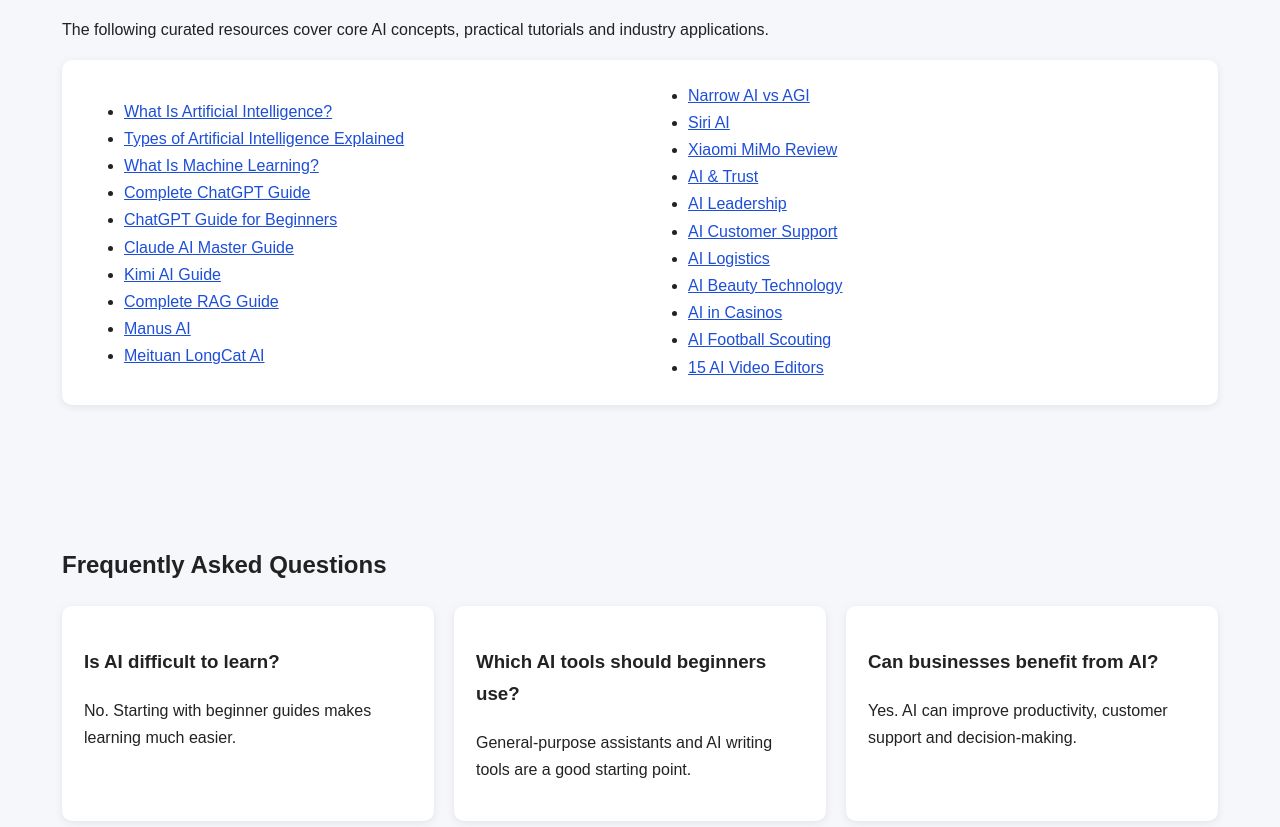
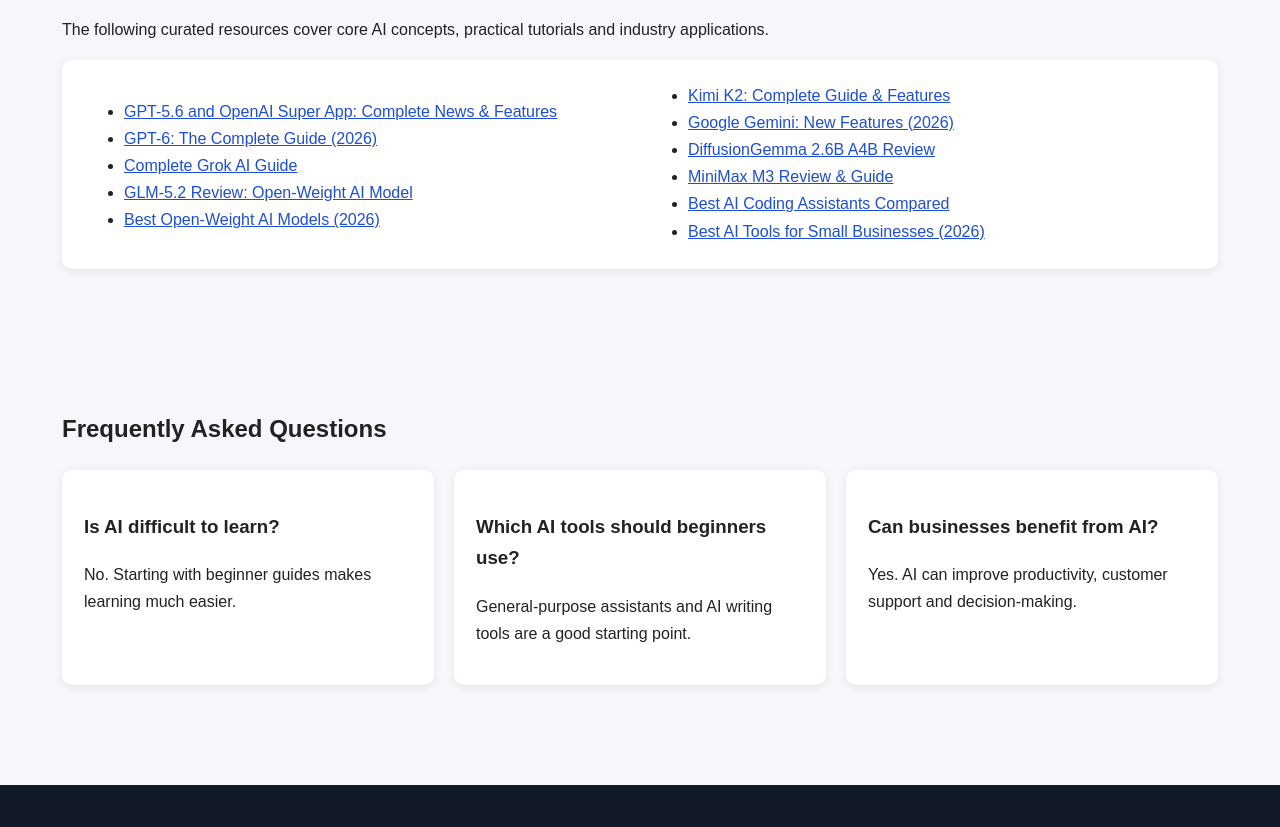
Before and after one commit to z49vmu56/AI-Toolkit-Hub, a plain HTML site: page index.html in a window 1280 px wide. Shown: the part 1539-2366 px from the top of the page. Drawn offline with Linux system fonts and the light colour scheme.

Commit message:
Update index.html

```diff
--- a/index.html
+++ b/index.html
@@ -114,29 +114,77 @@
 <p>The following curated resources cover core AI concepts, practical tutorials and industry applications.</p>
 <div class="card">
 <div class="columns">
-<ul>
-<li><a href="https://rcnguide.com/what-is-artificial-intelligence/">What Is Artificial Intelligence?</a></li>
-<li><a href="https://rcnguide.com/types-of-artificial-intelligence/">Types of Artificial Intelligence Explained</a></li>
-<li><a href="https://rcnguide.com/what-is-machine-learning/">What Is Machine Learning?</a></li>
-<li><a href="https://rcnguide.com/chatgpt/">Complete ChatGPT Guide</a></li>
-<li><a href="https://rcnguide.com/chatgpt-guide-beginners/">ChatGPT Guide for Beginners</a></li>
-<li><a href="https://rcnguide.com/claude-ai-master-guide/">Claude AI Master Guide</a></li>
-<li><a href="https://rcnguide.com/kimi-ai/">Kimi AI Guide</a></li>
-<li><a href="https://rcnguide.com/complete-rag-guide/">Complete RAG Guide</a></li>
-<li><a href="https://rcnguide.com/manus-ai-what-it-is-how-it-works/">Manus AI</a></li>
-<li><a href="https://rcnguide.com/meituan-longcat-ai/">Meituan LongCat AI</a></li>
-<li><a href="https://rcnguide.com/narrow-ai-vs-agi-vs-superintelligence/">Narrow AI vs AGI</a></li>
-<li><a href="https://rcnguide.com/siri-ai/">Siri AI</a></li>
-<li><a href="https://rcnguide.com/xiaomi-mimo-code-review/">Xiaomi MiMo Review</a></li>
-<li><a href="https://rcnguide.com/how-ai-builds-business-credibility-and-trust/">AI & Trust</a></li>
-<li><a href="https://rcnguide.com/ai-leadership/">AI Leadership</a></li>
-<li><a href="https://rcnguide.com/ai-customer-support/">AI Customer Support</a></li>
-<li><a href="https://rcnguide.com/ai-logistics-for-e-commerce/">AI Logistics</a></li>
-<li><a href="https://rcnguide.com/ai-powered-beauty-technology/">AI Beauty Technology</a></li>
-<li><a href="https://rcnguide.com/ai-is-changing-4-deposit-real-money-casinos/">AI in Casinos</a></li>
-<li><a href="https://rcnguide.com/jonathan-david/">AI Football Scouting</a></li>
-<li><a href="https://rcnguide.com/15-ai-video-editors-compared/">15 AI Video Editors</a></li>
-</ul>
+
+    <ul class="resource-list">
+
+        <li>
+            <a href="https://dgmnews.com/gpt-5-6-openai-super-app-ai-news/" target="_blank">
+                GPT-5.6 and OpenAI Super App: Complete News & Features
+            </a>
+        </li>
+
+        <li>
+            <a href="https://dgmnews.com/gpt-6-the-complete-guide-2026/" target="_blank">
+                GPT-6: The Complete Guide (2026)
+            </a>
+        </li>
+
+        <li>
+            <a href="https://dgmnews.com/grok-ai/" target="_blank">
+                Complete Grok AI Guide
+            </a>
+        </li>
+
+        <li>
+            <a href="https://dgmnews.com/glm-5-2-review-open-weight-ai-model/" target="_blank">
+                GLM-5.2 Review: Open-Weight AI Model
+            </a>
+        </li>
+
+        <li>
+            <a href="https://dgmnews.com/best-open-weight-ai-models-2026/" target="_blank">
+                Best Open-Weight AI Models (2026)
+            </a>
+        </li>
+
+        <li>
+            <a href="https://dgmnews.com/kimi-k2/" target="_blank">
+                Kimi K2: Complete Guide & Features
+            </a>
+        </li>
+
+        <li>
+            <a href="https://dgmnews.com/google-gemini-new-features-2026/" target="_blank">
+                Google Gemini: New Features (2026)
+            </a>
+        </li>
+
+        <li>
+            <a href="https://dgmnews.com/diffusiongemma-26b-a4b-review/" target="_blank">
+                DiffusionGemma 2.6B A4B Review
+            </a>
+        </li>
+
+        <li>
+            <a href="https://dgmnews.com/minimax-m3/" target="_blank">
+                MiniMax M3 Review & Guide
+            </a>
+        </li>
+
+        <li>
+            <a href="https://dgmnews.com/ai-coding-assistants/" target="_blank">
+                Best AI Coding Assistants Compared
+            </a>
+        </li>
+
+        <li>
+            <a href="https://dgmnews.com/best-ai-tools-for-small-businesses-in-2026/" target="_blank">
+                Best AI Tools for Small Businesses (2026)
+            </a>
+        </li>
+
+    </ul>
+
 </div>
 </div>
 </div>
```
